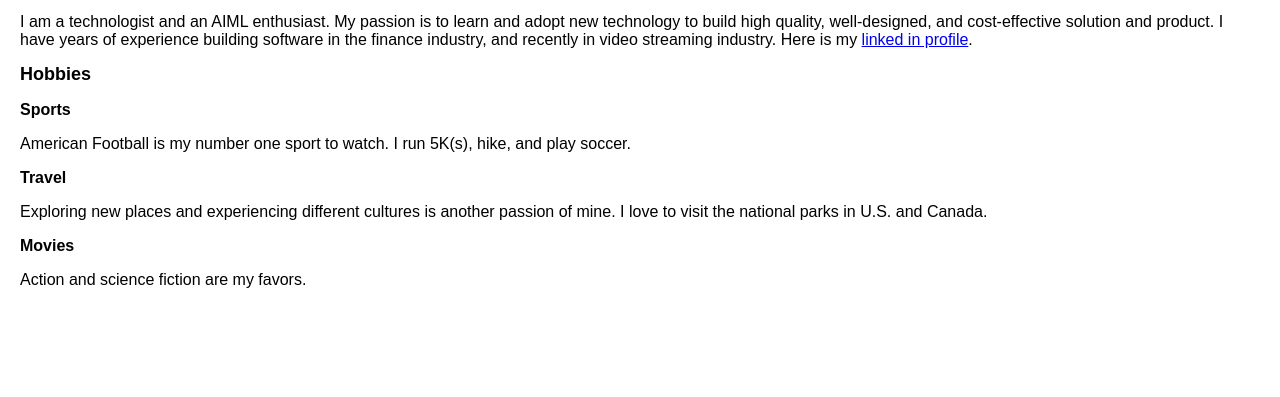
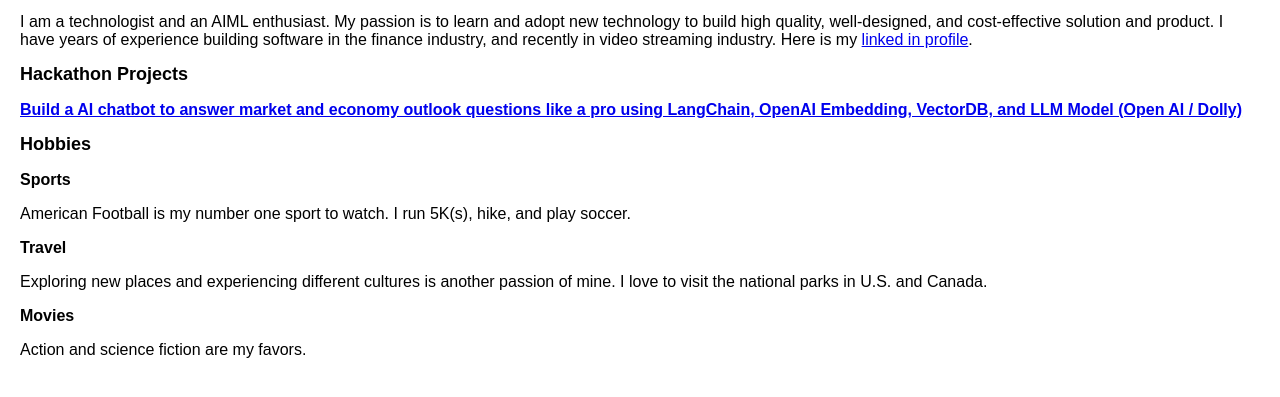
Before and after one commit to lrmillennium/lrmillennium.github.io, a plain HTML site: page index.html in a window 1280 px wide. Shown: the part 271-668 px from the top of the page. Drawn offline with Linux system fonts and the light colour scheme.

```diff
--- a/index.html
+++ b/index.html
@@ -43,6 +43,8 @@
     I am a technologist and an AIML enthusiast. My passion is to learn and adopt new technology to build high quality, well-designed, and cost-effective solution and product.  I have years of experience building software in the finance industry, and recently in video streaming industry.  Here is my <a href="https://tinyurl.com/ericrong"> linked in profile</a>.
 </p>
 
+<h2>Hackathon Projects</h2>
+<h3><a href="https://devpost.com/software/u-s-market-pro-chat-bot?ref_content=my-projects-tab&ref_feature=my_projects">Build a AI chatbot to answer market and economy outlook questions like a pro using LangChain, OpenAI Embedding, VectorDB, and LLM Model (Open AI / Dolly)</a></h3>
 <h2>Hobbies</h2>
 <h3>Sports</h3>
 <p>
```
